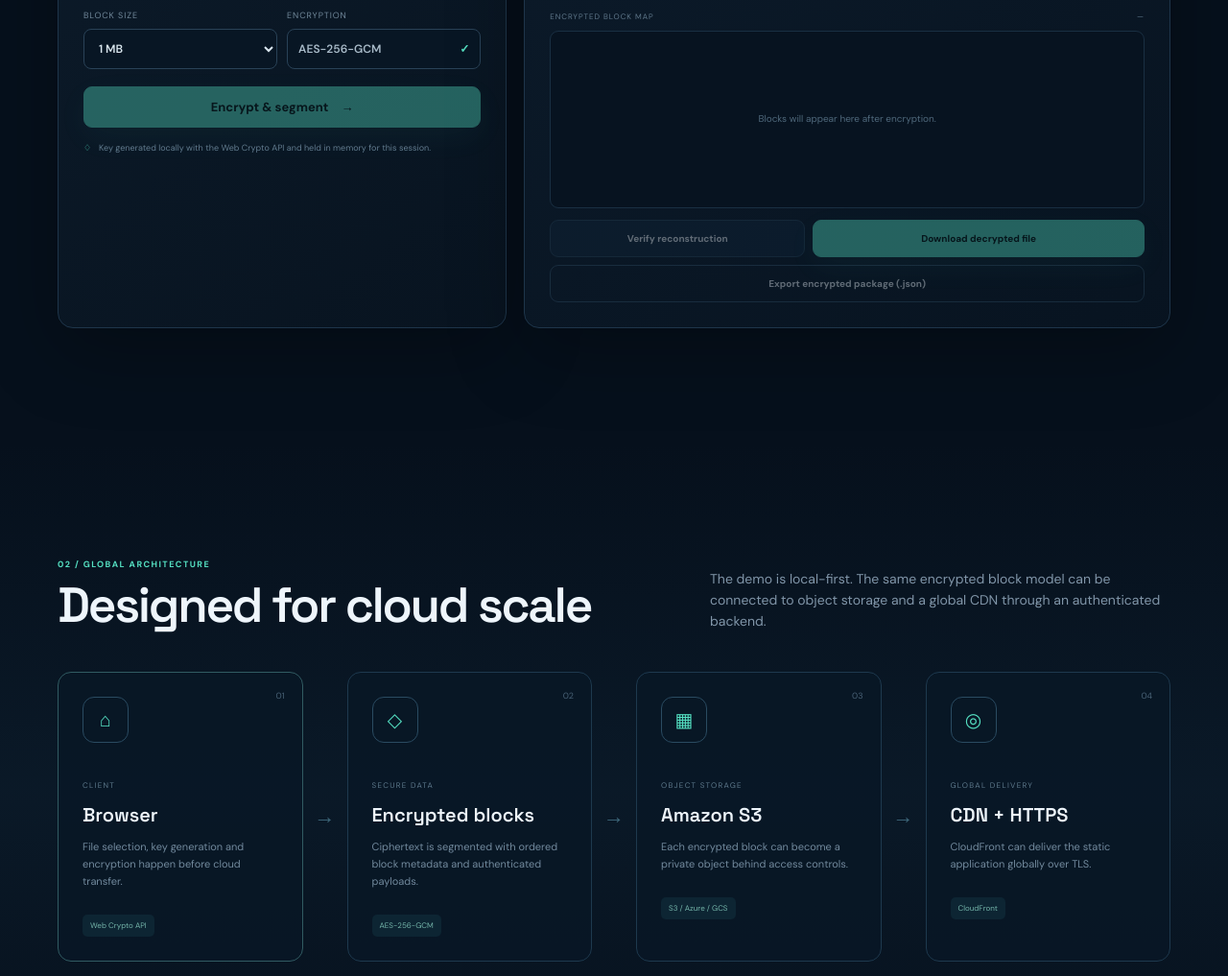
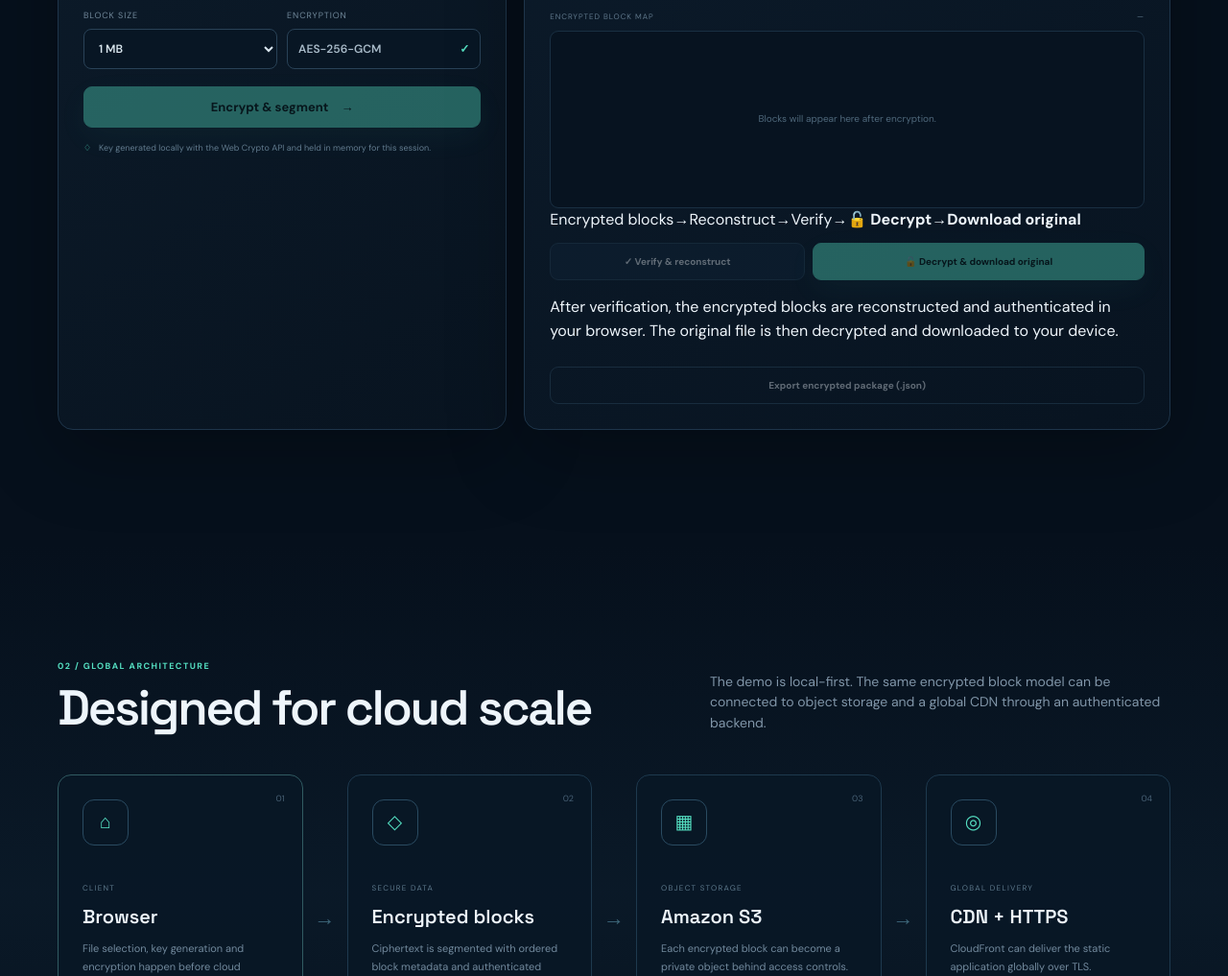
Before and after one commit to college-projecta/Secure-Cloud-Prototype, a plain HTML site: page index.html in a window 1280 px wide. Shown: the part 1574-2591 px from the top of the page at 96% size. Drawn offline with Linux system fonts and the light colour scheme.

Commit message:
feat: make decrypt and restore flow explicit

```diff
--- a/index.html
+++ b/index.html
@@ -82,7 +82,9 @@
       </div>
       <div class="blocks-header"><span>ENCRYPTED BLOCK MAP</span><span id="blockSummary">—</span></div>
       <div id="blockList" class="block-list"><div class="empty-blocks">Blocks will appear here after encryption.</div></div>
-      <div class="result-actions"><button id="verifyBtn" class="btn btn-secondary" disabled>Verify reconstruction</button><button id="downloadBtn" class="btn btn-primary" disabled>Download decrypted file</button></div>
+      <div class="restore-flow" aria-label="Restore flow"><span>Encrypted blocks</span><b>→</b><span>Reconstruct</span><b>→</b><span>Verify</span><b>→</b><strong>🔓 Decrypt</strong><b>→</b><strong>Download original</strong></div>
+      <div class="result-actions"><button id="verifyBtn" class="btn btn-secondary" disabled>✓ Verify & reconstruct</button><button id="downloadBtn" class="btn btn-primary" disabled>🔓 Decrypt & download original</button></div>
+      <p class="restore-note">After verification, the encrypted blocks are reconstructed and authenticated in your browser. The original file is then decrypted and downloaded to your device.</p>
       <button id="packageBtn" class="btn btn-outline full" disabled>Export encrypted package (.json)</button>
     </div>
   </div>
```
